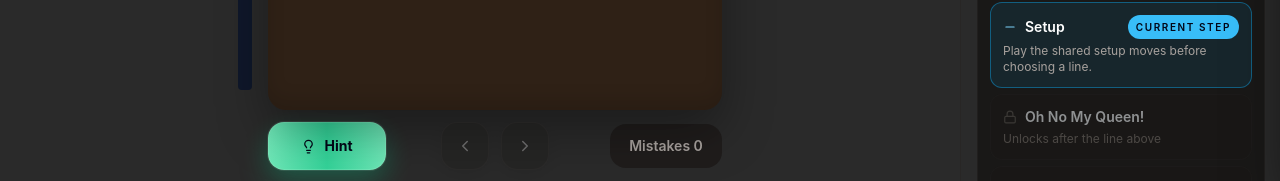
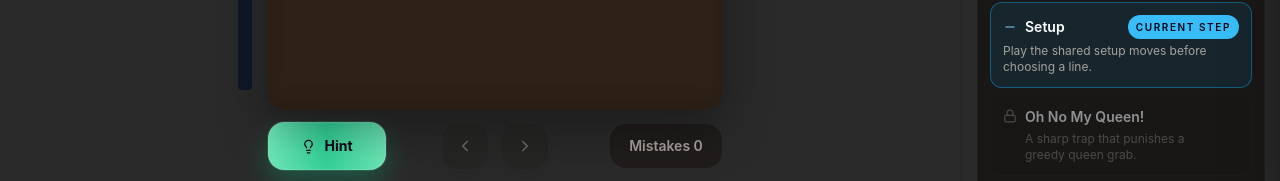
Before and after one commit to jmhoulberg-sys/OpeningsLab, a React (Vite) app: page / in a window 1280 px wide. Both pictures are taken after a click on the button "Start training". Shown: the part 614-795 px from the top of the page. Built offline with nearby package versions, Linux system fonts and the light colour scheme; no server answers.

Commit message:
Let users choose any line after setup

```diff
--- a/src/components/LineSelector/LineSelector.tsx
+++ b/src/components/LineSelector/LineSelector.tsx
@@ -14,7 +14,6 @@ export default function LineSelector({ opening }: LineSelectorProps) {
   const setupDone = isSetupComplete(opening.id);
   const totalLines = opening.lines.length;
   const completedLines = opening.lines.filter((line) => isLineUnlocked(opening.id, line.id)).length;
-  const nextLearnableLineId = opening.lines.find((line) => !isLineUnlocked(opening.id, line.id))?.id ?? null;
 
   return (
     <div className="rounded-[20px] border border-stone-800/60 bg-stone-950/55 p-3">
@@ -48,10 +47,9 @@ export default function LineSelector({ opening }: LineSelectorProps) {
             isSelected={selectedLine?.id === line.id}
             isSetupDone={setupDone}
             isUnlocked={isLineUnlocked(opening.id, line.id)}
-            isNextLearnable={setupDone && nextLearnableLineId === line.id}
             progress={getLineProgress(opening.id, line.id)}
             onSelect={() => {
-              if (setupDone && (isLineUnlocked(opening.id, line.id) || nextLearnableLineId === line.id)) {
+              if (setupDone) {
                 selectLine(line);
               }
             }}
@@ -107,7 +105,6 @@ interface LineRowProps {
   isSelected: boolean;
   isSetupDone: boolean;
   isUnlocked: boolean;
-  isNextLearnable: boolean;
   progress: LineProgress | undefined;
   onSelect: () => void;
 }
@@ -118,12 +115,11 @@ function LineRow({
   isSelected,
   isSetupDone,
   isUnlocked,
-  isNextLearnable,
   progress,
   onSelect,
 }: LineRowProps) {
   const { toggleFavorite, isFavorite } = useProgressStore();
-  const locked = !isSetupDone || (!isUnlocked && !isNextLearnable);
+  const locked = !isSetupDone;
   const favorite = isFavorite(openingId, line.id);
 
   function handleFavorite(e: React.MouseEvent) {
@@ -142,15 +138,20 @@ function LineRow({
             ? 'border-sky-500/45 bg-sky-500/10 text-white shadow-md shadow-sky-500/10'
             : isUnlocked
               ? 'border-emerald-500/20 bg-emerald-500/8 text-stone-100 hover:border-emerald-400/35 hover:bg-emerald-500/12 cursor-pointer'
-              : 'border-sky-500/20 bg-sky-500/8 text-stone-100 hover:border-sky-400/35 hover:bg-sky-500/12 cursor-pointer'
+              : 'border-stone-700/60 bg-stone-900/85 text-stone-200 hover:border-stone-600 hover:bg-stone-800/85 cursor-pointer'
       }`}
     >
-      <div className="flex items-center justify-between gap-3">
-        <div className="flex min-w-0 items-center gap-2">
-          <span className={isUnlocked ? 'text-emerald-400' : locked ? 'text-stone-600' : 'text-sky-300'}>
-            {isUnlocked ? <Check size={14} strokeWidth={3} /> : locked ? <Lock size={14} /> : <Minus size={14} />}
+      <div className="flex items-start justify-between gap-3">
+        <div className="flex min-w-0 items-start gap-2">
+          <span className={`mt-0.5 ${isUnlocked ? 'text-emerald-400' : 'text-stone-500'}`}>
+            {isUnlocked ? <Check size={14} strokeWidth={3} /> : <Lock size={14} />}
           </span>
-          <span className="truncate font-semibold">{line.name}</span>
+          <div className="min-w-0">
+            <span className="truncate font-semibold">{line.name}</span>
+            <div className="mt-1 text-xs text-stone-500">
+              {getShortLineSummary(line)}
+            </div>
+          </div>
         </div>
 
         <div className="flex flex-shrink-0 items-center gap-2">
@@ -170,13 +171,20 @@ function LineRow({
           )}
         </div>
       </div>
-      <div className="mt-1 text-xs text-stone-500">
-        {isUnlocked
-          ? 'Unlocked for practice'
-          : locked
-            ? 'Unlocks after the line above'
-            : 'Next line to learn'}
-      </div>
     </button>
   );
 }
+
+function getShortLineSummary(line: OpeningLine) {
+  const label = line.name.toLowerCase();
+
+  if (label.includes('queen')) return 'A sharp trap that punishes a greedy queen grab.';
+  if (label.includes('knight')) return 'A tactical line that leaves White tied up and exposed.';
+  if (label.includes('rook')) return 'A forcing attack that wins major material for Black.';
+  if (label.includes('natural development')) return 'A clean punishment line against automatic development.';
+  if (label.includes('favorite trap')) return 'A direct attacking idea that builds fast pressure on the king.';
+  if (label.includes('everyone falls for this')) return 'A reliable trap that hits natural-looking moves hard.';
+  if (label.includes('drag')) return 'An aggressive line that drags the king into danger.';
+
+  return 'A guided attacking line built around one clear tactical idea.';
+}
--- a/src/components/Modals/TrainingSetupModal.tsx
+++ b/src/components/Modals/TrainingSetupModal.tsx
@@ -1,4 +1,4 @@
-import { BookOpen, CalendarClock, ChevronRight, Layers, Route, Star } from 'lucide-react';
+import { BookOpen, CalendarClock, ChevronRight, Layers, Lock, Route, Star } from 'lucide-react';
 import type { OpeningLine, TrainingMode } from '../../types';
 import { useTrainingStore } from '../../store/trainingStore';
 import { useProgressStore } from '../../store/progressStore';
@@ -19,7 +19,7 @@ export default function TrainingSetupModal() {
   const completedLines = lineStates.filter((entry) => entry.unlocked).length;
   const totalLines = lineStates.length;
   const practiceLines = lineStates.filter((entry) => entry.unlocked).map((entry) => entry.line);
-  const nextLearnableLine = lineStates.find((entry) => !entry.unlocked)?.line ?? null;
+  const learnableLines = lineStates.filter((entry) => !entry.unlocked).map((entry) => entry.line);
   const progressPct = totalLines > 0 ? Math.round((completedLines / totalLines) * 100) : 0;
 
   function launchLine(line: OpeningLine, mode: TrainingMode) {
@@ -54,7 +54,7 @@ export default function TrainingSetupModal() {
                 {completedLines}/{totalLines} lines unlocked
               </div>
               <div className="mt-1 text-sm text-stone-400">
-                {nextLearnableLine ? 'One line unlocks at a time. Finish this one cleanly to open the next.' : 'All current lines are unlocked.'}
+                {learnableLines.length > 0 ? 'Choose any locked line to learn next.' : 'All current lines are unlocked.'}
               </div>
             </div>
             <div className="text-sm font-semibold text-emerald-300">{progressPct}%</div>
@@ -65,24 +65,31 @@ export default function TrainingSetupModal() {
         </div>
 
         <div className="mt-5 space-y-5">
-          {nextLearnableLine && (
+          {learnableLines.length > 0 && (
             <section className="rounded-[22px] border border-sky-400/15 bg-sky-400/8 p-4">
               <div className="flex items-center gap-2 text-sky-300">
                 <BookOpen size={18} />
-                <div className="text-sm font-semibold uppercase tracking-[0.18em]">Next line to unlock</div>
+                <div className="text-sm font-semibold uppercase tracking-[0.18em]">Choose a line to unlock</div>
               </div>
-              <div className="mt-4 rounded-2xl border border-sky-400/12 bg-stone-950/65 p-4">
-                <div className="text-lg font-bold text-white">{nextLearnableLine.name}</div>
+              <div className="mt-4 grid gap-3 sm:grid-cols-2">
+                {learnableLines.map((line) => (
+                  <div key={line.id} className="relative rounded-2xl border border-stone-700/70 bg-stone-950/70 p-4">
+                    <div className="absolute right-4 top-4 text-stone-500">
+                      <Lock size={16} />
+                    </div>
+                    <div className="pr-8 text-lg font-bold text-white">{line.name}</div>
                     <div className="mt-1 text-sm text-stone-300">
-                  {getPlainLanguageSummary(nextLearnableLine)}
+                      {getPlainLanguageSummary(line)}
                     </div>
                     <button
-                  onClick={() => launchLine(nextLearnableLine, 'learn')}
+                      onClick={() => launchLine(line, 'learn')}
                       className="mt-4 inline-flex items-center justify-center gap-2 rounded-2xl bg-sky-500 px-4 py-2.5 text-sm font-semibold text-slate-950 transition-colors hover:bg-sky-400 cursor-pointer"
                     >
                       Learn line
                       <ChevronRight size={16} />
                     </button>
+                  </div>
+                ))}
               </div>
             </section>
           )}
```
Lines whose indentation alone changed are shown as unchanged.
